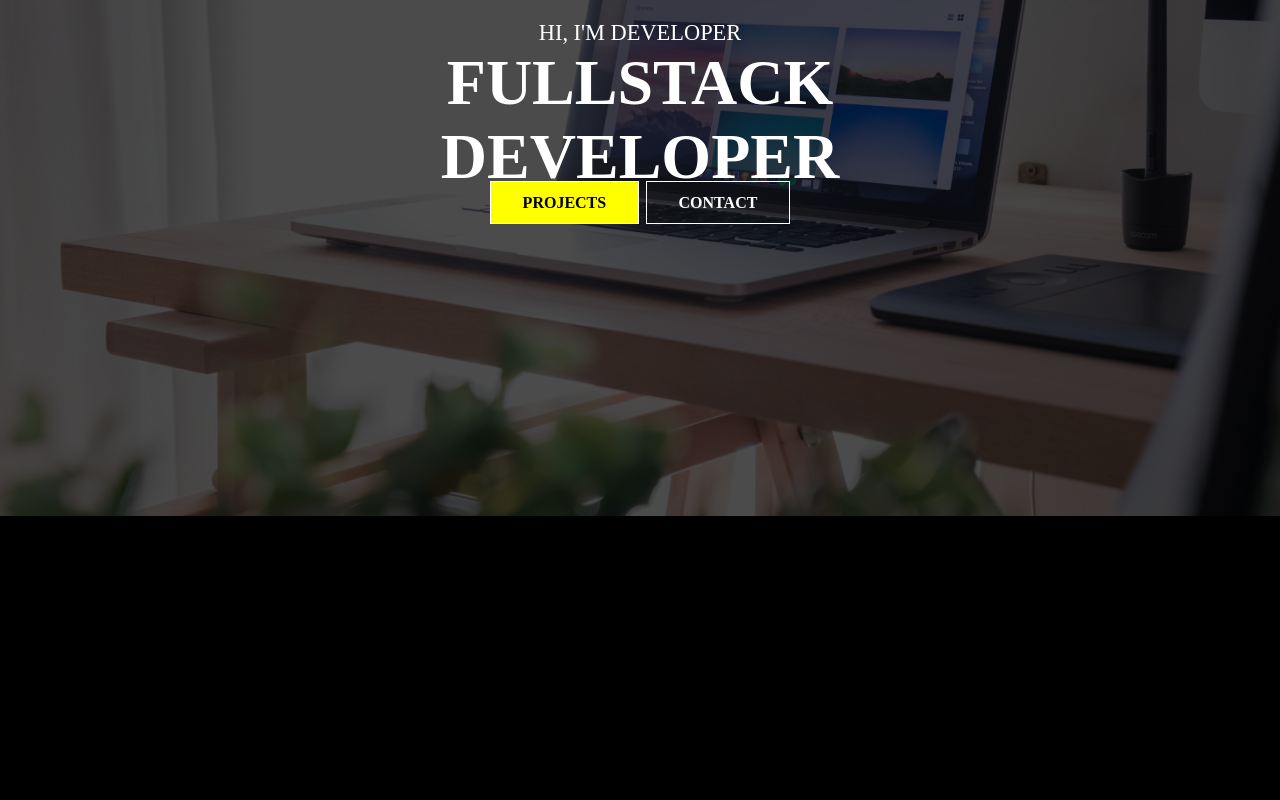
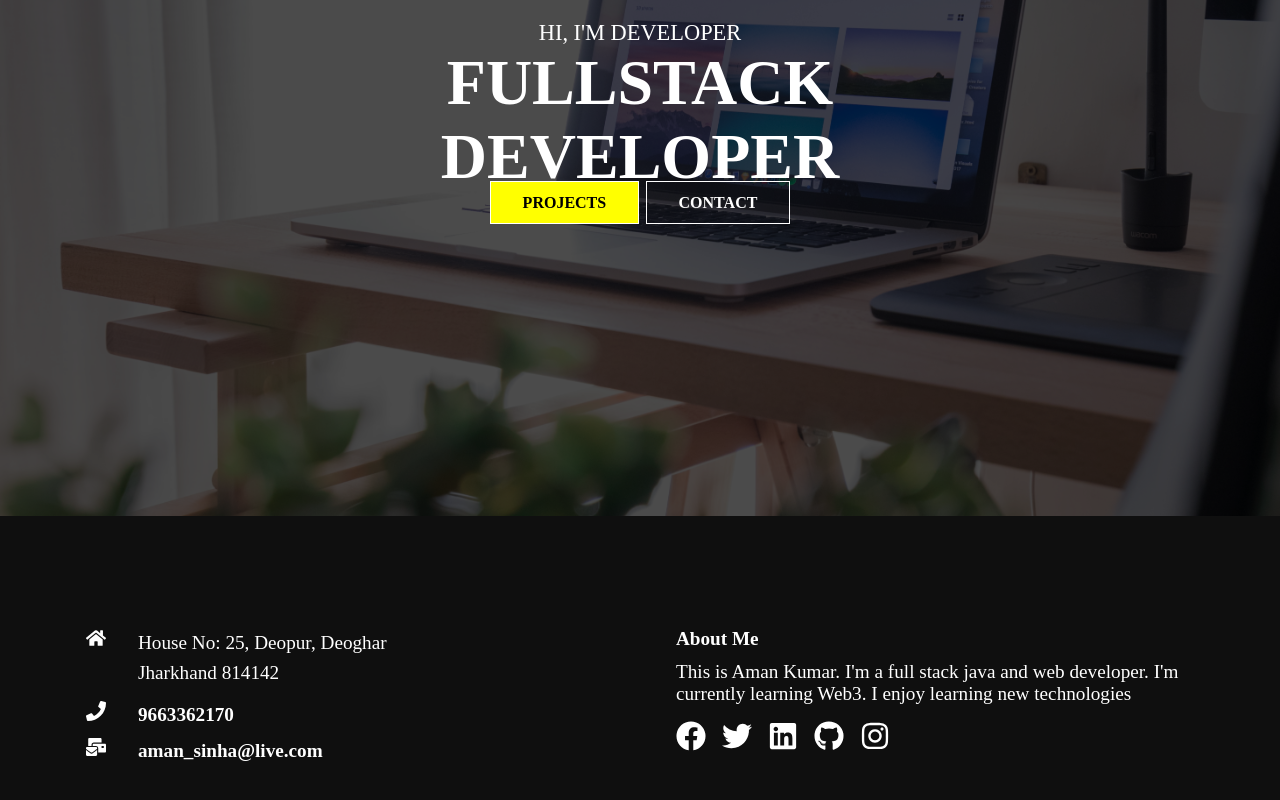
Before and after one commit to amanlogin/developer-portfolio-react, a React (Create React App) app: page / in a window 1280 px wide. Shown: the part 284-1084 px from the top of the page. Before the commit the page ends 804 px from the top, so only its background shows below. Built offline with nearby package versions, Linux system fonts and the light colour scheme; a web font is replaced by a local one.

Commit message:
home page ccompleted

```diff
--- /dev/null
+++ b/src/components/Footer.js
@@ -0,0 +1,80 @@
+import "./FooterStyles.css";
+
+import React from "react";
+import {
+  FaFacebook,
+  FaGithub,
+  FaHome,
+  FaInstagram,
+  FaLinkedin,
+  FaMailBulk,
+  FaPhone,
+  FaTwitter,
+} from "react-icons/fa";
+
+const footer = () => {
+  return (
+    <div className="footer">
+      <div className="footer-container">
+        <div className="left">
+          <div className="location">
+            <FaHome size={20} style={{ color: "white", marginRight: "2rem" }} />
+            <div>
+              <p>House No: 25, Deopur, Deoghar</p>
+              <p>Jharkhand 814142</p>
+            </div>
+          </div>
+          <div className="Phone">
+            <h4>
+              <FaPhone
+                size={20}
+                style={{ color: "white", marginRight: "2rem" }}
+              />
+              9663362170
+            </h4>
+          </div>
+          <div className="Email">
+            <h4>
+              <FaMailBulk
+                size={20}
+                style={{ color: "white", marginRight: "2rem" }}
+              />
+              aman_sinha@live.com
+            </h4>
+          </div>
+        </div>
+        <div className="right">
+          <h4>About Me</h4>
+          <p>
+            This is Aman Kumar. I'm a full stack java and web developer. I'm
+            currently learning Web3. I enjoy learning new technologies
+          </p>
+          <div className="Social">
+            <FaFacebook
+              size={30}
+              style={{ color: "white", marginRight: "1rem" }}
+            />
+            <FaTwitter
+              size={30}
+              style={{ color: "white", marginRight: "1rem" }}
+            />
+            <FaLinkedin
+              size={30}
+              style={{ color: "white", marginRight: "1rem" }}
+            />
+            <FaGithub
+              size={30}
+              style={{ color: "white", marginRight: "1rem" }}
+            />
+            <FaInstagram
+              size={30}
+              style={{ color: "white", marginRight: "1rem" }}
+            />
+          </div>
+        </div>
+      </div>
+    </div>
+  );
+};
+
+export default footer;
--- /dev/null
+++ b/src/components/FooterStyles.css
@@ -0,0 +1,57 @@
+.footer {
+  width: 100%;
+  padding: 6rem 0;
+  background-color: rgba(19, 19, 19, 0.8);
+}
+
+.footer-container {
+  max-width: 1140px;
+  margin: auto;
+  display: grid;
+  grid-template-columns: repeat(2, 1fr);
+  grid-gap: 40px;
+}
+
+.left {
+  height: 100%;
+  max-width: 100%;
+  display: flex;
+  flex-direction: column;
+  padding: 1rem;
+}
+
+.location {
+  display: flex;
+  margin-bottom: 0.8rem;
+}
+
+.location p {
+  line-height: 30px;
+}
+
+.right {
+  height: 100%;
+  max-width: 100%;
+  display: flex;
+  flex-direction: column;
+  padding: 1rem;
+}
+
+.Social {
+  margin-top: 1rem;
+}
+
+h4 {
+  font-size: 1.2rem;
+  padding-bottom: 0.7rem;
+}
+
+p {
+  font-size: 1.2rem;
+}
+
+@media screen and (max-width: 640px) {
+  .footer-container {
+    grid-template-columns: 1fr;
+  }
+}
--- a/src/routes/Home.js
+++ b/src/routes/Home.js
@@ -1,12 +1,14 @@
 import React from "react";
 import NavBar from "../components/NavBar";
 import Heroimage from "../components/Heroimage";
+import Footer from "../components/Footer";
 
 const home = () => {
   return (
     <div>
       <NavBar />
       <Heroimage />
+      <Footer />
     </div>
   );
 };
```
